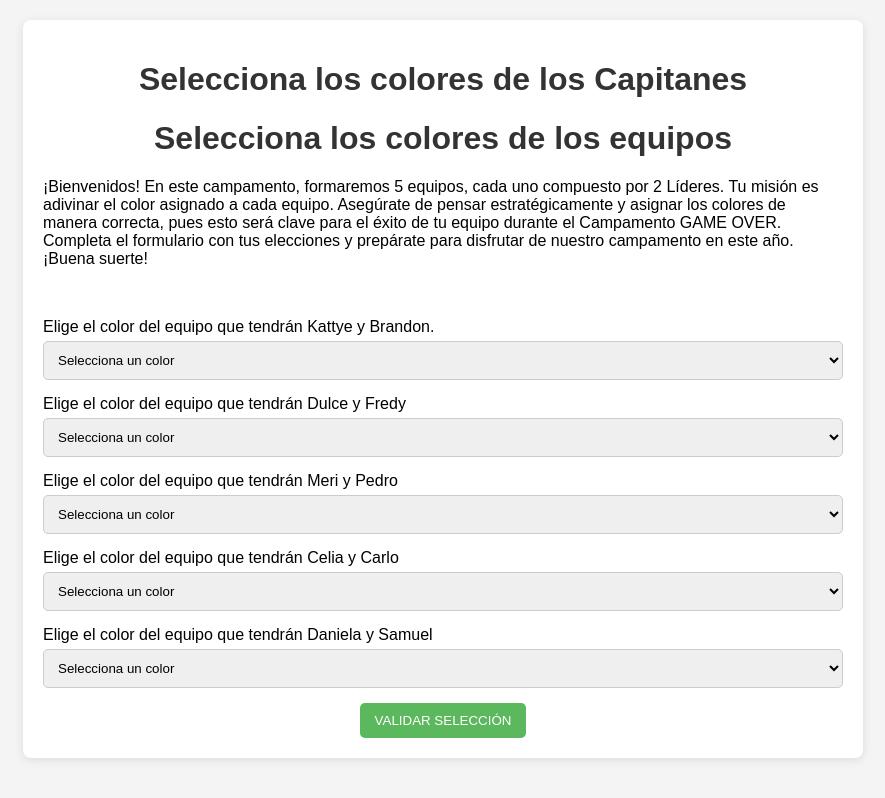
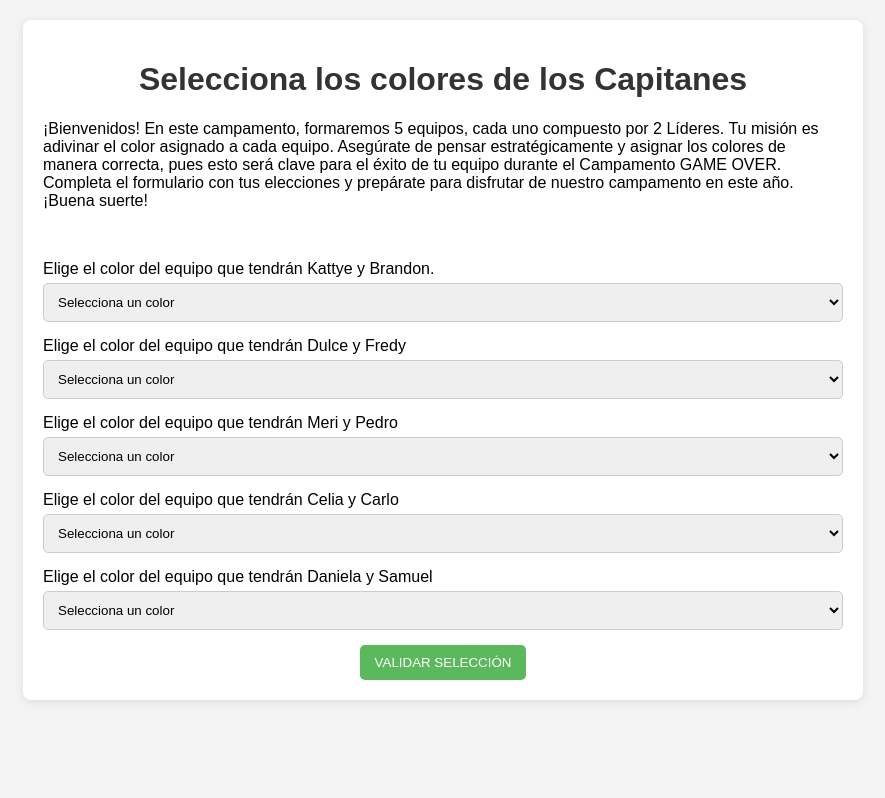
Before and after one commit to JaimeGalvezGT/Encuesta, a plain HTML site: page index.html in a window 1280 px wide. Shown: the whole page, without its empty margins (197-1082 px from the left). Drawn offline with Linux system fonts and the light colour scheme.

Commit message:
Update index.html

```diff
--- a/index.html
+++ b/index.html
@@ -9,7 +9,6 @@
 <body>
     <div class="container">
         <h1>Selecciona los colores de los Capitanes</h1>
-        <h1>Selecciona los colores de los equipos</h1>
         <p class="instructions">¡Bienvenidos! En este campamento, formaremos 5 equipos, cada uno compuesto por 2 Líderes. Tu misión es adivinar el color asignado a cada equipo. Asegúrate de pensar estratégicamente y asignar los colores de manera correcta, pues esto será clave para el éxito de tu equipo durante el Campamento GAME OVER. Completa el formulario con tus elecciones y prepárate para disfrutar de nuestro campamento en este año. ¡Buena suerte!</p>
         <br></p>
         <form id="colorForm">
```
